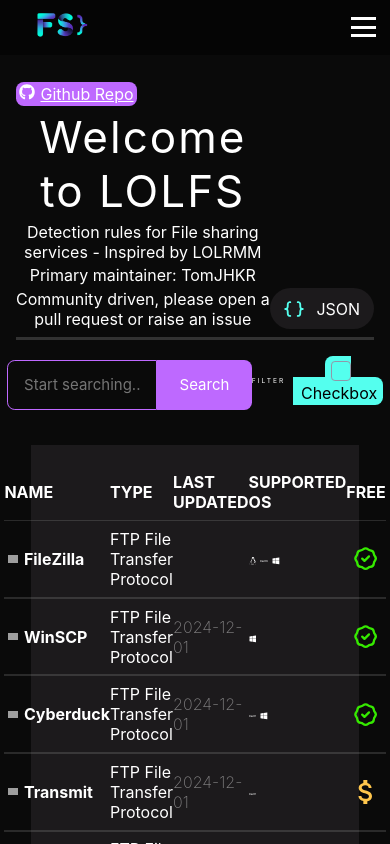
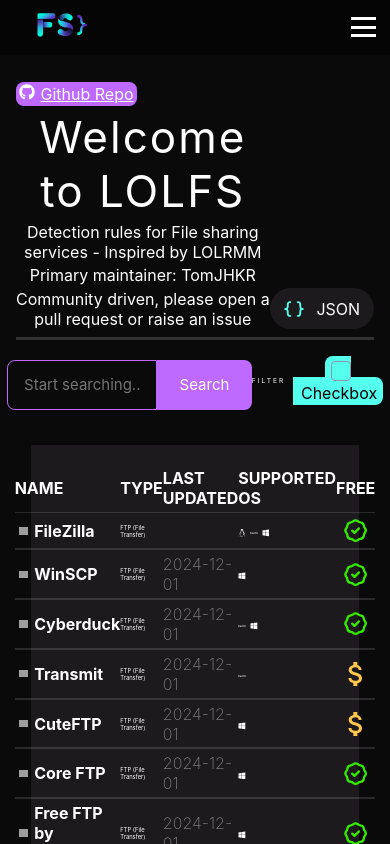
Before and after one commit to jakewilliami/lolfs, a React (Vite) app: page /contact in a window 390 px wide. Shown: the top 844 px of the page. Built offline with nearby package versions, Linux system fonts and the light colour scheme; grey boxes are pictures that could not be loaded.

Commit message:
spelling

```diff
--- a/src/App.css
+++ b/src/App.css
@@ -458,7 +458,7 @@
   text-align: left;
   margin: 0.5em 0;
   vertical-align: middle;
-  padding: 2vw 0;
+  padding: 0.5vw 0;
 }
 .populated-items .populated-items--grid--cont .rwd-table th img,
 .populated-items .populated-items--grid--cont .rwd-table td img {
@@ -841,6 +841,9 @@
   }
 }
 @media (max-width: 900px) {
+  p {
+    font-size: 1.5vw;
+  }
   .home-header,
   .item-header {
     padding-top: 18vw;
@@ -930,6 +933,9 @@
     grid-area: 3/3/4/5;
     width: 100%;
     justify-content: flex-end;
+  }
+  .populated-items .populated-items--grid--cont .rwd-table th, .populated-items .populated-items--grid--cont .rwd-table td {
+    padding: 1vw 0;
   }
 }
 @media (max-width: 768px) {
--- a/src/App.scss
+++ b/src/App.scss
@@ -508,7 +508,7 @@
                 text-align: left;
                 margin: .5em 0;
                 vertical-align: middle;
-                padding: 2vw 0;
+                padding: .5vw 0;
 
                 img {
                     width: 2.5vw;
@@ -948,6 +948,10 @@
 
 @media (max-width: 900px) {
 
+    p{
+        font-size: 1.5vw;
+    }
+
     .home-header,
     .item-header {
         padding-top: 18vw;
@@ -1053,6 +1057,10 @@
         grid-area: 3 / 3 / 4 / 5;
         width: 100%;
         justify-content: flex-end;
+    }
+
+    .populated-items .populated-items--grid--cont .rwd-table th, .populated-items .populated-items--grid--cont .rwd-table td {
+        padding: 1vw 0;
     }
 }
 
--- a/src/components/Preview.jsx
+++ b/src/components/Preview.jsx
@@ -83,7 +83,7 @@
                                     <h4>{item.Name}</h4>
                                 </div>
                             </td>
-                            <td data-th="Genre">{item.categoryType}</td>
+                            <td data-th="Genre"><p>{item.categoryType}</p></td>
                             <td data-th="Gross" className='table-item--date'>{item.LastModified}</td>
                             <td data-th="Gross" className='OS-icons'>
                                 <span className="item-capabilities-icons">
```
Also changed, not shown: public/api/lolfs.json, 1 other file (tests, documents, lock files or other folders).
